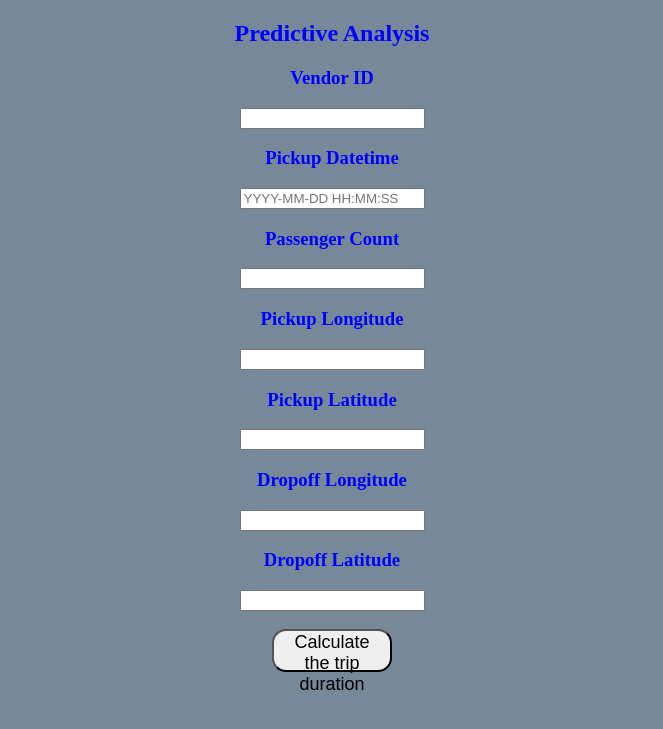
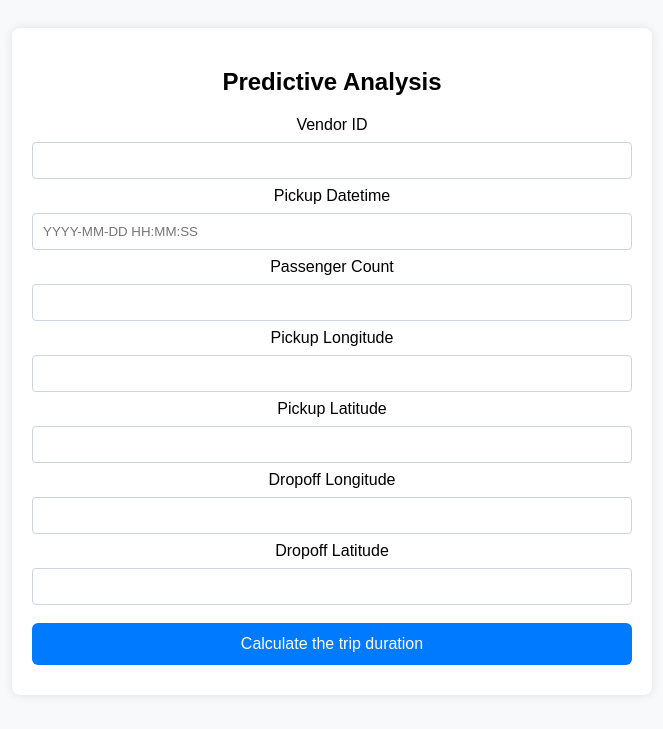
Before and after one commit to gauriagarwal18/Cab-Clock, a Flask app: page / in a window 1280 px wide. Shown: the top 729 px of the page, without its empty margins (308-971 px from the left). Run offline with Flask 3, Linux system fonts and the light colour scheme.

Commit message:
Update index.html

```diff
--- a/templates/index.html
+++ b/templates/index.html
@@ -4,51 +4,105 @@
 <head>
     <meta charset="UTF-8">
     <meta name="viewport" content="width=device-width, initial-scale=1.0">
-    <title>Document</title>
+    <title>Predictive Analysis</title>
+    <style>
+        body {
+            background-color: #f8f9fa;
+            text-align: center;
+            padding: 20px;
+            font-family: Arial, sans-serif;
+        }
+
+        form {
+            margin: 0 auto;
+            max-width: 600px;
+            padding: 20px;
+            background-color: #ffffff;
+            border-radius: 8px;
+            box-shadow: 0 0 10px rgba(0, 0, 0, 0.1);
+        }
+
+        input[type="text"],
+        input[type="number"] {
+            width: 100%;
+            padding: 10px;
+            margin: 8px 0;
+            box-sizing: border-box;
+            border: 1px solid #ced4da;
+            border-radius: 4px;
+        }
+
+        input[type="text"]:focus,
+        input[type="number"]:focus {
+            border-color: #80bdff;
+            outline: none;
+            box-shadow: 0 0 8px rgba(128, 189, 255, 0.6);
+        }
+
+        button[type="submit"] {
+            width: 100%;
+            padding: 12px 20px;
+            margin: 10px 0;
+            box-sizing: border-box;
+            border: none;
+            background-color: #007bff;
+            color: white;
+            border-radius: 6px;
+            font-size: 16px;
+            cursor: pointer;
+            transition: background-color 0.3s ease;
+        }
+
+        button[type="submit"]:hover {
+            background-color: #0056b3;
+        }
+
+        .result {
+            margin-top: 20px;
+            font-size: 18px;
+            color: #333333;
+        }
+    </style>
 </head>
 
 <body>
-    <div style="color:blue">
-        <form action="{{ url_for('predict') }}" method="post">
-            <h2>Predictive Analysis</h2>
-            <h3>Vendor ID</h3>
-            <input id="vendor_id" name="vendor_id" type="number" required="required">
-            <h3>Pickup Datetime</h3>
-            <input id="pickup_datetime" name="pickup_datetime" type="text" required="required" placeholder="YYYY-MM-DD HH:MM:SS">
-            <h3>Passenger Count</h3>
-            <input id="passenger_count" name="passenger_count" type="number" required="required">
-            <h3>Pickup Longitude</h3>
-            <input id="pickup_longitude" name="pickup_longitude" type="text" required="required">
-            <h3>Pickup Latitude</h3>
-            <input id="pickup_latitude" name="pickup_latitude" type="text" required="required">
-            <h3>Dropoff Longitude</h3>
-            <input id="dropoff_longitude" name="dropoff_longitude" type="text" required="required">
-            <h3>Dropoff Latitude</h3>
-            <input id="dropoff_latitude" name="dropoff_latitude" type="text" required="required">
-            <br><br>
-            <button id="sub" type="submit">Calculate the trip duration</button>
-            <br>
-        </form>
-        <br><br>
-        <h3>{{ prediction_text }}<h3>
+    <form action="{{ url_for('predict') }}" method="post">
+        <h2>Predictive Analysis</h2>
+        <div>
+            <label for="vendor_id">Vendor ID</label><br>
+            <input id="vendor_id" name="vendor_id" type="number" required>
+        </div>
+        <div>
+            <label for="pickup_datetime">Pickup Datetime</label><br>
+            <input id="pickup_datetime" name="pickup_datetime" type="text" required placeholder="YYYY-MM-DD HH:MM:SS">
+        </div>
+        <div>
+            <label for="passenger_count">Passenger Count</label><br>
+            <input id="passenger_count" name="passenger_count" type="number" required>
+        </div>
+        <div>
+            <label for="pickup_longitude">Pickup Longitude</label><br>
+            <input id="pickup_longitude" name="pickup_longitude" type="text" required>
+        </div>
+        <div>
+            <label for="pickup_latitude">Pickup Latitude</label><br>
+            <input id="pickup_latitude" name="pickup_latitude" type="text" required>
+        </div>
+        <div>
+            <label for="dropoff_longitude">Dropoff Longitude</label><br>
+            <input id="dropoff_longitude" name="dropoff_longitude" type="text" required>
+        </div>
+        <div>
+            <label for="dropoff_latitude">Dropoff Latitude</label><br>
+            <input id="dropoff_latitude" name="dropoff_latitude" type="text" required>
+        </div>
+        <button type="submit">Calculate the trip duration</button>
+    </form>
+    {% if prediction_text %}
+    <div class="result">
+        <h3>{{ prediction_text }}</h3>
     </div>
-    <style>
-        body {
-            background-color: lightslategray;
-            text-align: center;
-            padding: 0px;
-        }
-        #sub {
-            width: 120px;
-            height: 43px;
-            text-align: center;
-            border-radius: 14px;
-            font-size: 18px;
-        }
-        #sub:hover {
-            background-color: darkcyan;
-        }
-    </style>
+    {% endif %}
 </body>
 
 </html>
```
